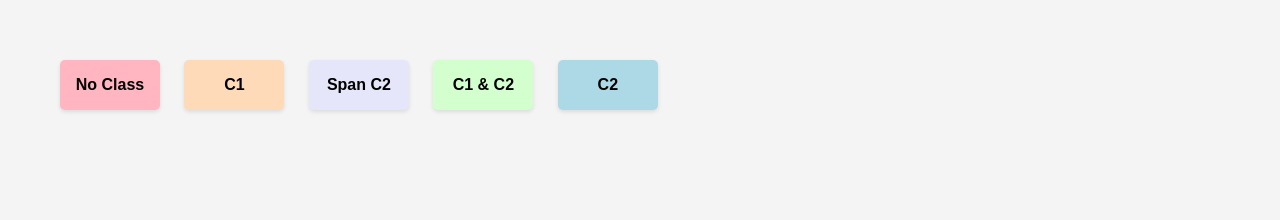
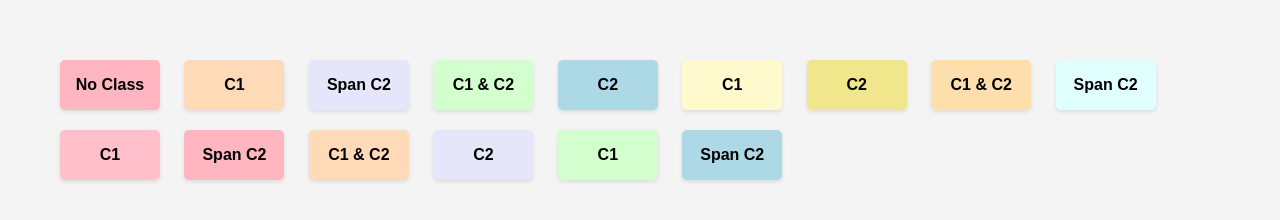
Before and after one commit to notSaqlain/Script.js, a website: page public_html/index.html in a window 1280 px wide. Drawn offline with Linux system fonts and the light colour scheme.

Commit message:
style: Duplicate colored elements for consistent layout in index.html

```diff
--- a/public_html/index.html
+++ b/public_html/index.html
@@ -17,6 +17,16 @@ Click nbfs://nbhost/SystemFileSystem/Templates/Other/html.html to edit this temp
     <span class="c2 colored">Span  C2</span>
     <div class="c1 c2 colored">C1 & C2</div>
     <div class="c2 colored">C2</div>
+    <div class="c1 colored">C1</div>
+    <div class="c2 colored">C2</div>
+    <div class="c1 c2 colored">C1 & C2</div>
+    <span class="c2 colored">Span  C2</span>
+    <div class="c1 colored">C1</div>
+    <span class="c2 colored">Span  C2</span>
+    <div class="c1 c2 colored">C1 & C2</div>
+    <div class="c2 colored">C2</div>
+    <div class="c1 colored">C1</div>
+    <span class="c2 colored">Span  C2</span>
 
     <script src="script.js"></script>
 </body>
```
